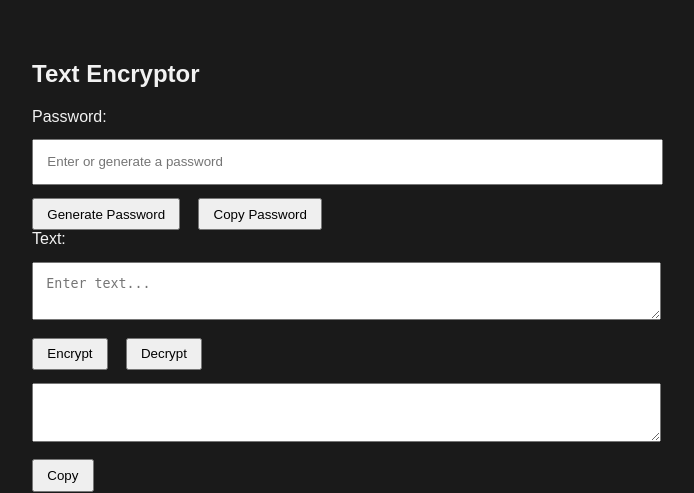
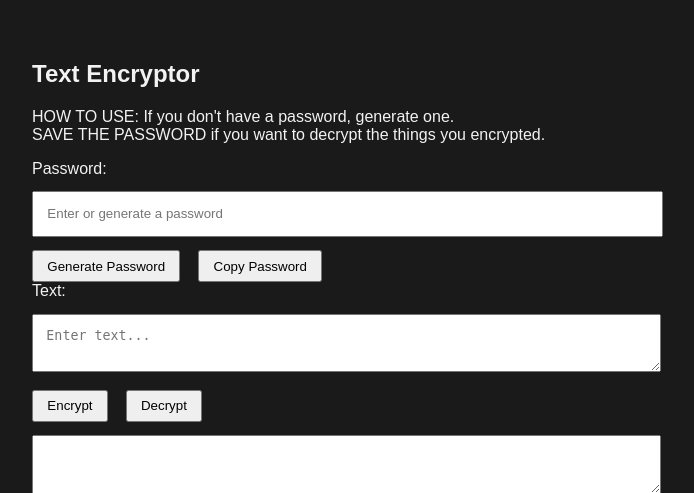
Before and after one commit to kirilexe/DualEncryptionTest, a Flask app: page / in a window 1280 px wide. Shown: the top 493 px of the page, without its empty margins (308-1002 px from the left). Run offline with Flask 3, Linux system fonts and the light colour scheme.

Commit message:
small changes

```diff
--- a/templates/index.html
+++ b/templates/index.html
@@ -7,6 +7,8 @@
 <body>
     <div class="container">
         <h2>Text Encryptor</h2>
+
+        <p>HOW TO USE: If you don't have a password, generate one. <br> SAVE THE PASSWORD if you want to decrypt the things you encrypted.</p>
 
         <div class="field-group">
             <label>Password:</label>
```
